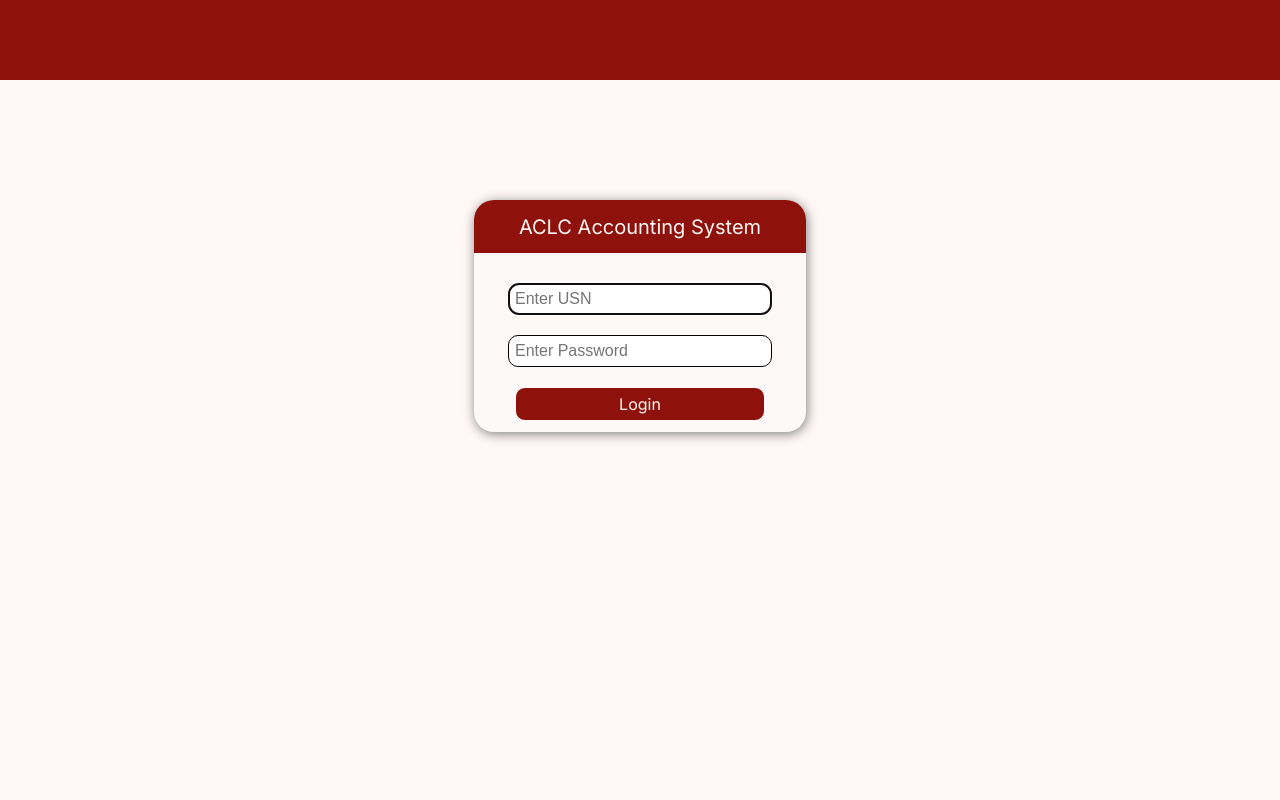
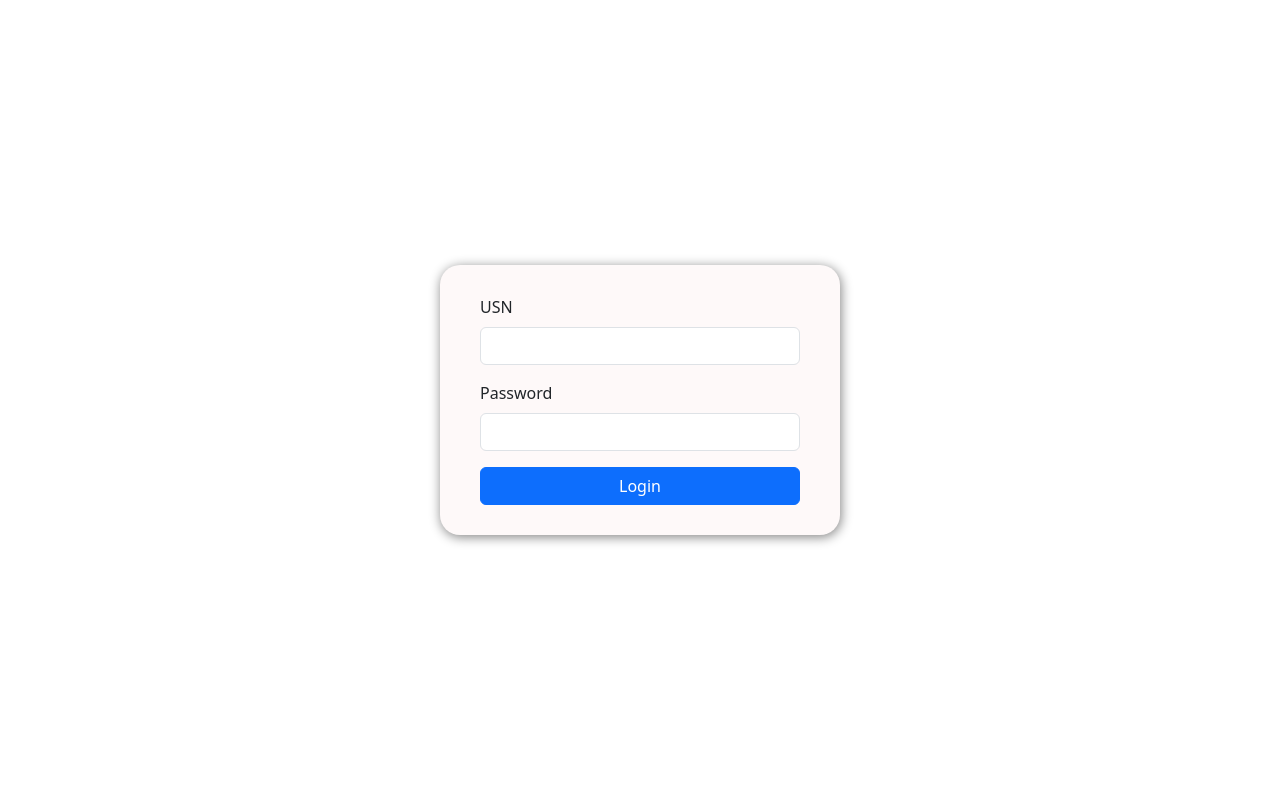
Before and after one commit to rjpd-7/Accounting_Systemv0.2, a Django app: page / in a window 1280 px wide. Run offline with Django 5.2, Linux system fonts and the light colour scheme; some web fonts are replaced.

Commit message:
login function

```diff
--- a/Accounting_System_app/static/styles/login.css
+++ b/Accounting_System_app/static/styles/login.css
@@ -2,6 +2,11 @@
     background-color: #FFF8F6;
     padding: 0;
     margin: 0;
+    display: flex;
+    justify-content: center;
+    align-items: center;
+    height: 100vh;
+    background-color: #f5f5f5;
 }
 
 /* Login Page */
@@ -13,13 +18,20 @@
 }
 
 .login_container {
-    margin: 50px;
-    margin-inline: auto;
     background-color: #fef9f9;
-    width: 332px;
-    height: 232px;
+    padding: 30px 40px;            /* internal spacing */
+    width: 100%;
+    max-width: 400px;              /* controls form width */
     border-radius: 20px;
     box-shadow: 1px 2px 12px gray;
+}
+
+.login_container form {
+    width: 100%;
+}
+
+.login_container .btn  {
+    width: 100%;               /* make button fill the form width */
 }
 
 #login_topbar {
--- a/Accounting_System_app/templates/Front_End/login.html
+++ b/Accounting_System_app/templates/Front_End/login.html
@@ -8,27 +8,45 @@
     <link rel="preconnect" href="https://fonts.googleapis.com">
     <link rel="preconnect" href="https://fonts.gstatic.com" crossorigin>
     <link href="https://fonts.googleapis.com/css2?family=Anta&family=Inter:ital,opsz,wght@0,14..32,100..900;1,14..32,100..900&display=swap" rel="stylesheet">
+    <link href="https://cdn.jsdelivr.net/npm/bootstrap@5.3.8/dist/css/bootstrap.min.css" rel="stylesheet" integrity="sha384-sRIl4kxILFvY47J16cr9ZwB07vP4J8+LH7qKQnuqkuIAvNWLzeN8tE5YBujZqJLB" crossorigin="anonymous">
+    <link rel="stylesheet" href="https://cdn.jsdelivr.net/npm/bootstrap-icons@1.13.1/font/bootstrap-icons.min.css">
+
     <title>Login Page</title>
 </head>
 <body class="loginPage">
     <div class="top_section">
         <nav class="navbar">
-
         </nav>
     </div>
+
     <div class="login_container">
-        <div id="login_topbar">
-            <p>ACLC Accounting System</p>
+    <form action="{% url 'AccountingSystem:login' %}" method="POST">
+        {% csrf_token %}
+        <div class="mb-3">
+            <label for="inputEmail3" class="form-label">USN</label>
+            <input type="text" name="usn" class="form-control" id="inputEmail3" required>
         </div>
-        <form action="{% url 'AccountingSystem:login' %}" method="POST">
-            {% csrf_token %}
-            <div class="input_box">
-                <input type="text" name="usn" id="usn" required placeholder="Enter USN" autofocus>
-                <input type="password" name="password" id="password" required placeholder="Enter Password">
-                <input type="submit" value="Login" class="loginBTN">
+
+        <div class="mb-3">
+            <label for="inputPassword3" class="form-label">Password</label>
+            <input type="password" name="password" class="form-control" id="inputPassword3" required>
+        </div>
+
+        <button type="submit" class="btn btn-primary w-100">Login</button>
+    </form>
+    </div>
+
+    {% if messages %}
+        <div>
+            {% for message in messages %}
+            <div class="alert
+                {% if message.tags == 'error' %}alert-danger
+                {% elif message.tags == 'success' %}alert-success
+                {% else %}alert-info{% endif %}">
+                {{ message }}
             </div>
-        </form>
-    </div>
-    {{ message }}
+            {% endfor %}
+        </div>
+    {% endif %}
 </body>
 </html>
--- a/Accounting_System_app/urls.py
+++ b/Accounting_System_app/urls.py
@@ -6,7 +6,7 @@
 
 # URL configuration for Accounting_System.
 urlpatterns = [
-     path("", views.login_view, name="login"),
+     path("", views.login_view, name="login_view"),
      path("index/", views.index, name="index"),
      path("login/", views.login_view, name="login"),
      path("logout/", views.logout_view, name="logout"),
--- a/Accounting_System_app/views.py
+++ b/Accounting_System_app/views.py
@@ -13,17 +13,30 @@
 
 # Home Page
 def index(request):
-
+    if not request.user.is_authenticated:
+        return HttpResponseRedirect(reverse("AccountingSystem:login_view"))
     return render(request, "Front_end/index.html")
 
 # Login Page
 def login_view(request):
+    if request.method == "POST":
+        username = request.POST["usn"]
+        password = request.POST["password"]
+        user = authenticate(request, username=username, password=password)
+        if user is not None:
+            login(request, user)
+            messages.success(request, "Login Successful")
+            return HttpResponseRedirect(reverse("AccountingSystem:index"))
+        else:
+            messages.error(request, "Invalid credentials")
+            return render(request, "Front_End/login.html")
 
     return render(request, "Front_End/login.html")
 
 # Directs to Login Page once logged out.
 def logout_view(request):
-
+    logout(request)
+    messages.success(request, "Logout Successful")
     return render(request, "Front_End/login.html")
 
 # Chart Of Accounts Page
@@ -65,7 +78,6 @@
         account.delete()
     except RestrictedError:
         messages.error(request, "Cannot delete this account because it is linked to journal entries.")
-
     except ChartOfAccounts.DoesNotExist:
         messages.error(request, "Account not found")
     return redirect("AccountingSystem:accounts")
```
Also changed, not shown: Accounting_System_app/templates/Front_End/index.html (+20 -0 lines).
